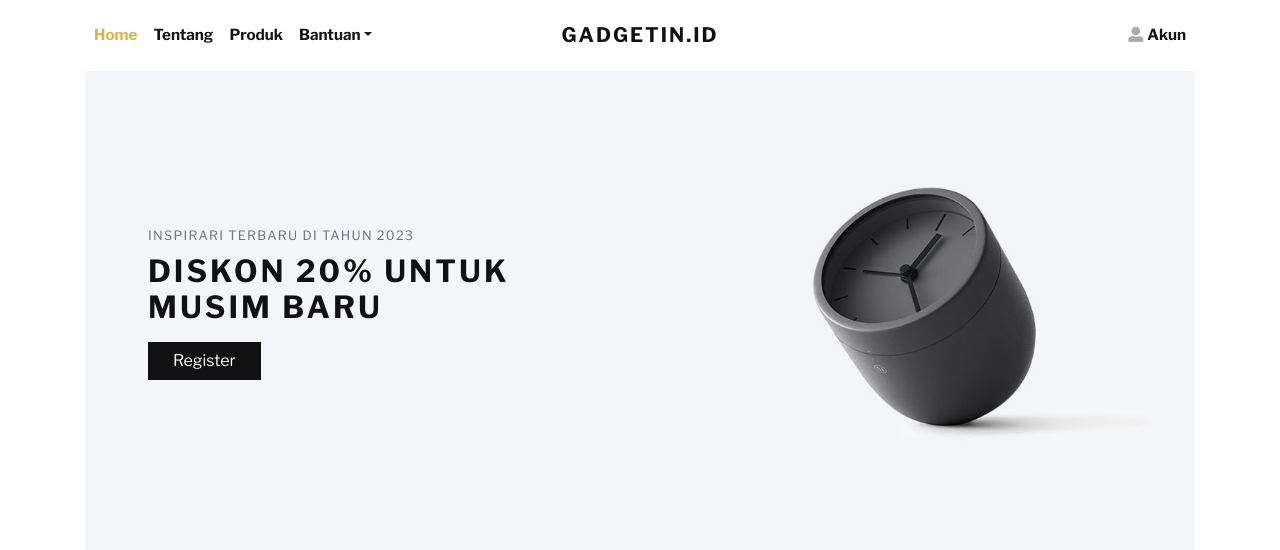
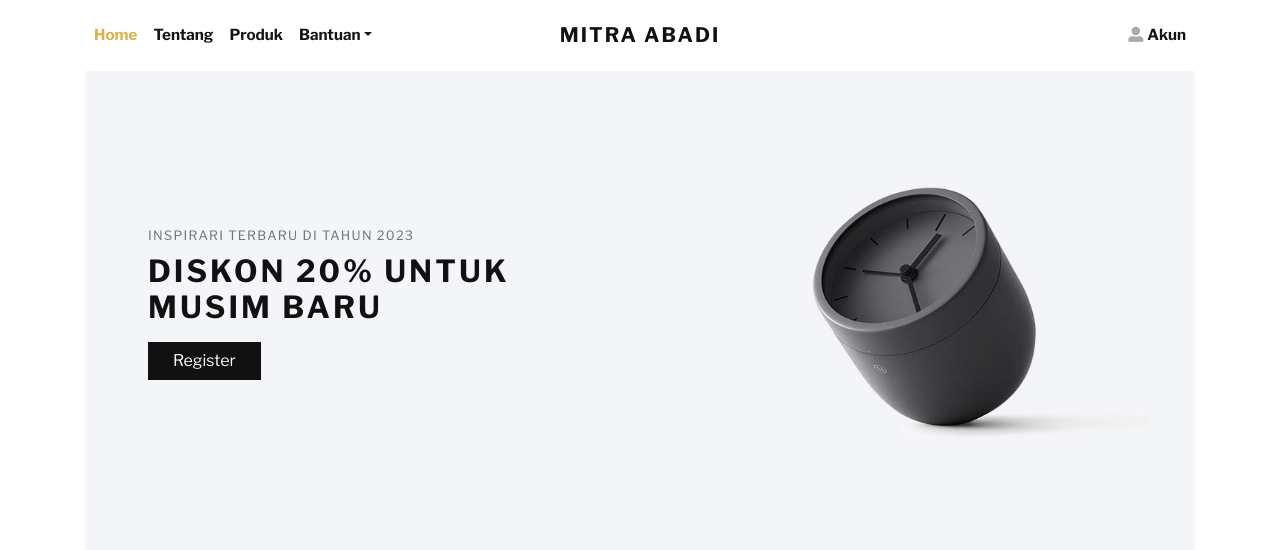
Before and after one commit to zienzidan/Toko-Gadget, a PHP site: page /index.php in a window 1280 px wide. Shown: the top 550 px of the page. Run offline with PHP 8.4, Linux system fonts and the light colour scheme; data comes from the database, SQL or seed files in the repository; some web fonts are replaced.

Commit message:
update lurku (2)"

```diff
--- a/header.php
+++ b/header.php
@@ -8,7 +8,7 @@ require "koneksi.php";
 <head>
   <meta charset="utf-8">
   <meta http-equiv="X-UA-Compatible" content="IE=edge">
-  <title>Gadgetin | Olshop</title>
+  <title>Mitra Abadi</title>
   <meta name="description" content="">
   <meta name="viewport" content="width=device-width, initial-scale=1">
   <meta name="robots" content="all,follow">
@@ -37,10 +37,6 @@ require "koneksi.php";
         <script src="https://oss.maxcdn.com/respond/1.4.2/respond.min.js"></script><![endif]-->
 </head>
 
-
-
-
-
 <?php
 if (isset($_GET['pesan'])) {
   if ($_GET['pesan'] == "gagal") {
@@ -54,16 +50,11 @@ if (isset($_GET['pesan'])) {
     <!-- navbar-->
     <header class="header bg-white">
       <div class="container px-0 px-lg-3">
-        <nav class="navbar navbar-expand-lg navbar-light py-3 px-lg-0"><a class="navbar-brand" href="index.html"><span class="font-weight-bold text-uppercase text-dark">Gadgetin.id</span></a>
+        <nav class="navbar navbar-expand-lg navbar-light py-3 px-lg-0"><a class="navbar-brand" href="index.html"><span class="font-weight-bold text-uppercase text-dark">Mitra Abadi</span></a>
           <button class="navbar-toggler navbar-toggler-right" type="button" data-toggle="collapse" data-target="#navbarSupportedContent" aria-controls="navbarSupportedContent" aria-expanded="false" aria-label="Toggle navigation"><span class="navbar-toggler-icon"></span></button>
           <div class="collapse navbar-collapse" id="navbarSupportedContent">
             <ul class="navbar-nav mr-auto">
               <li class="nav-item">
-
-
-
-
-
                 <?php
                 $curPageName = substr($_SERVER["SCRIPT_NAME"], strrpos($_SERVER["SCRIPT_NAME"], "/") + 1);
 
@@ -75,11 +66,6 @@ if (isset($_GET['pesan'])) {
                 ?>
               </li>
               <li class="nav-item">
-
-
-
-
-
                 <?php
                 $curPageName = substr($_SERVER["SCRIPT_NAME"], strrpos($_SERVER["SCRIPT_NAME"], "/") + 1);
 
@@ -91,11 +77,6 @@ if (isset($_GET['pesan'])) {
                 ?>
               </li>
               <li class="nav-item">
-
-
-
-
-
                 <?php
                 $curPageName = substr($_SERVER["SCRIPT_NAME"], strrpos($_SERVER["SCRIPT_NAME"], "/") + 1);
 
@@ -117,7 +98,4 @@ if (isset($_GET['pesan'])) {
           </div>
         </nav>
       </div>
-
-
-
     </header>
--- a/index.php
+++ b/index.php
@@ -2,8 +2,7 @@
     require "header.php";
 ?>
 
-
-      <!-- HERO SECTION-->
+<!-- HERO SECTION-->
       <div class="container">
         <section class="hero pb-3 bg-cover bg-center d-flex align-items-center" style="background: url(assets/img/hero-banner-alt.jpg)">
           <div class="container py-5">
@@ -134,7 +133,8 @@
           </div>
         </section>
       </div>
-     <!-- Footer -->
+
+<!-- Footer -->
 <?php
   require "footer.php";
 ?>
```
